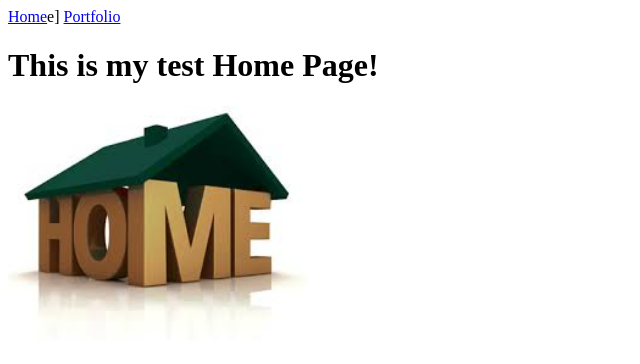
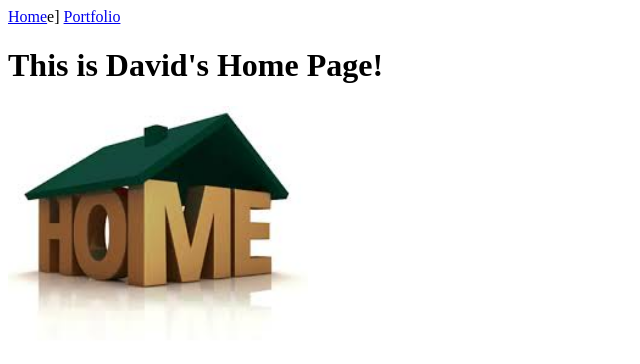
Before and after one commit to david-hdh/david-hdh, a plain HTML site: page my_website/index.html in a window 1280 px wide. Shown: the whole page, without its empty margins (0-640 px from the left). Drawn offline with Linux system fonts and the light colour scheme.

Commit message:
Changed the heading

```diff
--- a/my_website/index.html
+++ b/my_website/index.html
@@ -7,7 +7,7 @@
   <body>
     <a href="index.html">Home</a>e]
     <a href="portfolio.html">Portfolio</a>
-    <h1>This is my test Home Page!</h1>
+    <h1>This is David's Home Page!</h1>
     <img src="images/home.jpg" height="250">
   </body>
 </html>
```
